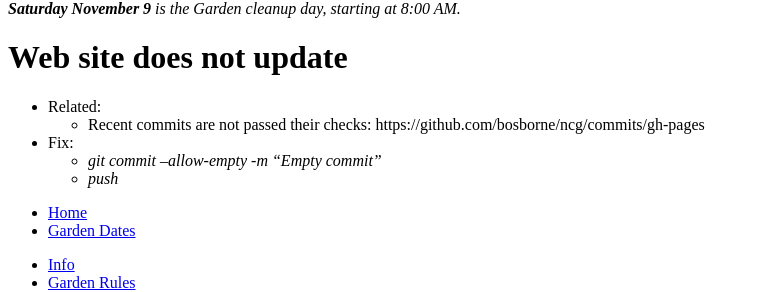
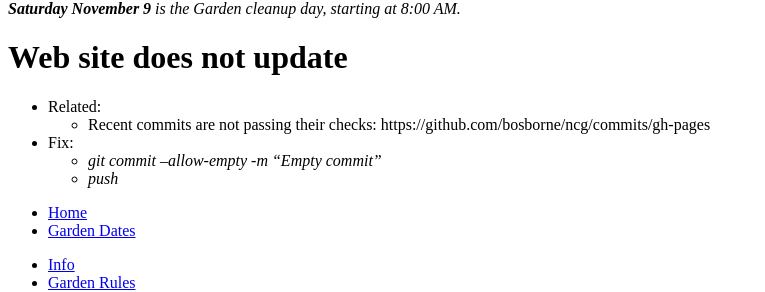
Before and after one commit to bosborne/nyackcommunitygarden, a Jekyll site: the page built from NOTES.md, in a window 1280 px wide. Shown: the part 241-533 px from the top of the page, without its empty margins (0-765 px from the left). Built offline with Jekyll 4.4.1, drawn with Linux system fonts in a browser that asks for light colours; nearby versions of some CDN libraries; our own code applies the rules of GitHub Pages for plain Markdown files; library files that are not in the unit come from our copies.

Commit message:
Minor edits

```diff
--- a/NOTES.md
+++ b/NOTES.md
@@ -1,6 +1,6 @@
 # Web site does not update
 * Related:
-    * Recent commits are not passed their checks: https://github.com/bosborne/ncg/commits/gh-pages
+    * Recent commits are not passing their checks: https://github.com/bosborne/ncg/commits/gh-pages
 * Fix:
     * *git commit --allow-empty -m "Empty commit"*
     * *push*
```
